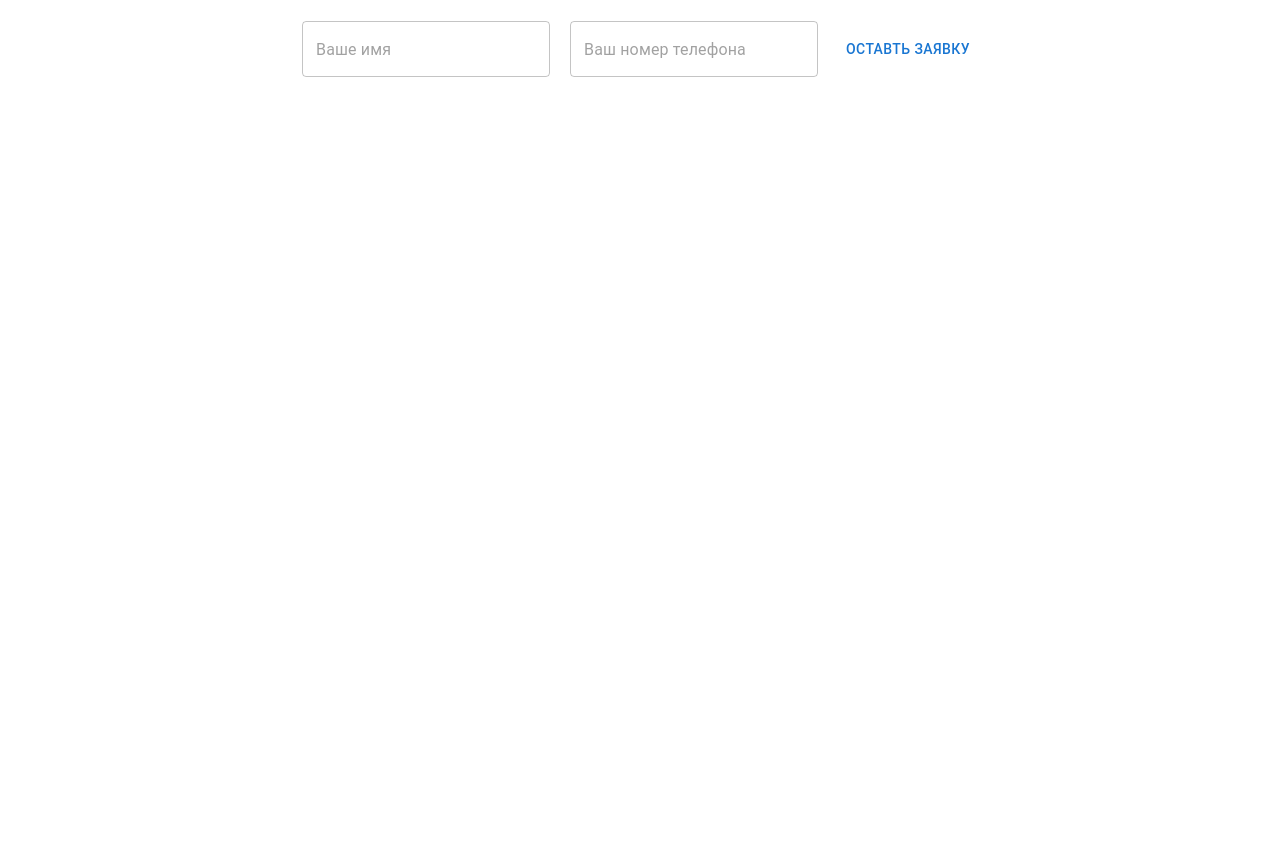
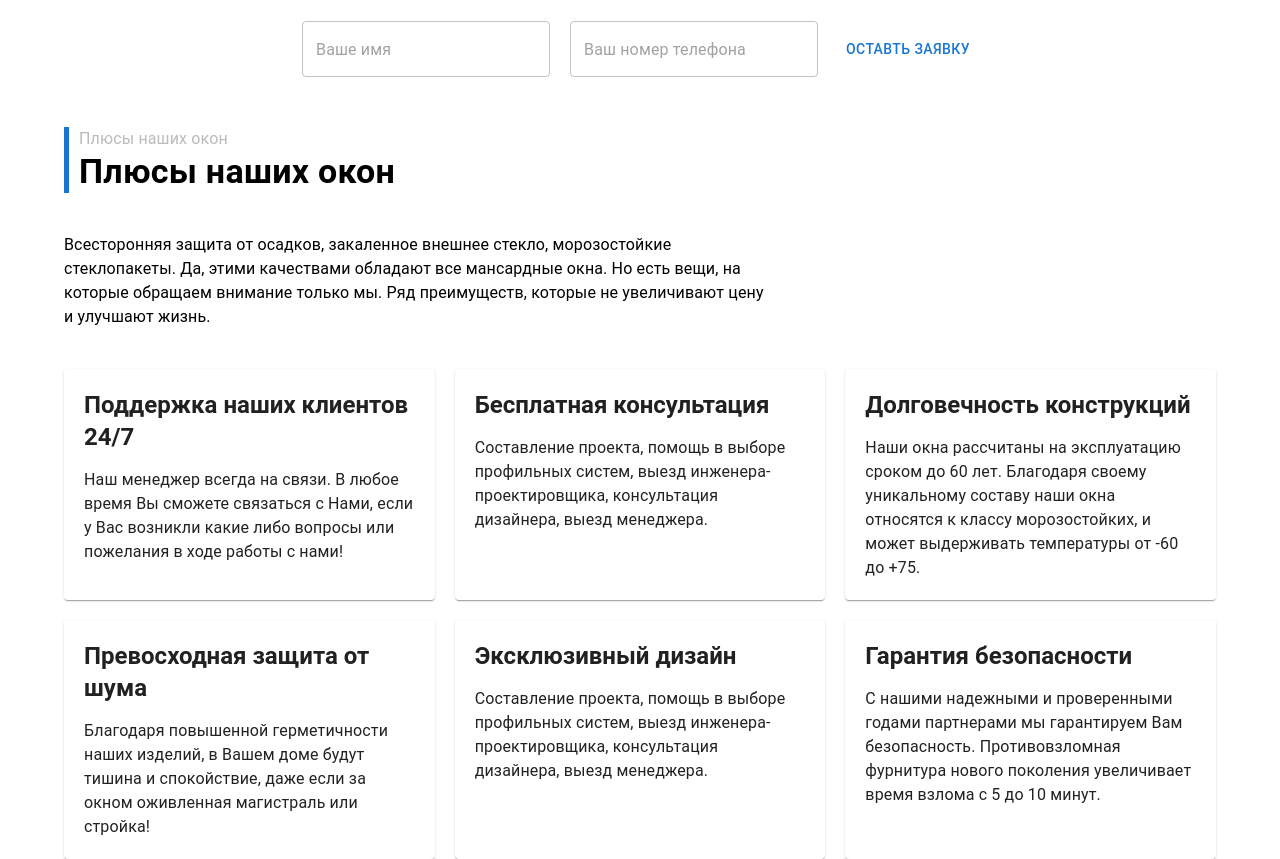
Before and after one commit to MaxatDzhetenbayev/plastic-window, a React (Vite) app: page / in a window 1280 px wide. Shown: the part 881-1740 px from the top of the page. Before the commit the page ends 1008 px from the top, so only its background shows below. Built offline with nearby package versions, Linux system fonts and the light colour scheme; no server answers.

Commit message:
create: Виджет наши преймущества

```diff
--- a/src/pages/Home/Home.jsx
+++ b/src/pages/Home/Home.jsx
@@ -1,6 +1,5 @@
 import { useAuth } from "@/shared/hooks/useAuth";
-import { Hero } from "@/widgets";
-import { SubmitForm } from "@/widgets/submit-form/ui/SubmitForm";
+import { Hero, OurAdvatages, SubmitForm } from "@/widgets";
 import { Box } from "@mui/material";
 import React from "react";
 
@@ -12,6 +11,7 @@ export const Home = () => {
     <Box>
       <Hero />
       <SubmitForm />
+      <OurAdvatages />
     </Box>
   );
 };
--- a/src/widgets/index.js
+++ b/src/widgets/index.js
@@ -2,3 +2,5 @@ export { Header } from "./header";
 export { ProfileCard } from "./profile-card";
 export { SignInForm } from "./sign-in-form";
 export { Hero } from "./hero/Hero";
+export { OurAdvatages} from "./our-advantages";
+export { SubmitForm} from "./submit-form";
--- /dev/null
+++ b/src/widgets/our-advantages/index.js
@@ -0,0 +1 @@
+export { OurAdvatages } from "./ui/OurAdvatages";
--- /dev/null
+++ b/src/widgets/our-advantages/ui/OurAdvatages.jsx
@@ -0,0 +1,84 @@
+import { Box, Card, Container, Typography } from "@mui/material";
+import React from "react";
+
+const advantages = [
+  {
+    title: "Поддержка наших клиентов 24/7",
+    content:
+      "Наш менеджер всегда на связи. В любое время Вы сможете связаться с Нами, если у Вас возникли какие либо вопросы или пожелания в ходе работы с нами!",
+  },
+  {
+    title: "Бесплатная консультация",
+    content:
+      "Составление проекта, помощь в выборе профильных систем, выезд инженера-проектировщика, консультация дизайнера, выезд менеджера.",
+  },
+  {
+    title: "Долговечность конструкций",
+    content:
+      "Наши окна рассчитаны на эксплуатацию сроком до 60 лет. Благодаря своему уникальному составу наши окна относятся к классу морозостойких, и может выдерживать температуры от -60 до +75.",
+  },
+  {
+    title: "Превосходная защита от шума",
+    content:
+      "Благодаря повышенной герметичности наших изделий, в Вашем доме будут тишина и спокойствие, даже если за окном оживленная магистраль или стройка!",
+  },
+  {
+    title: "Эксклюзивный дизайн",
+    content:
+      "Составление проекта, помощь в выборе профильных систем, выезд инженера-проектировщика, консультация дизайнера, выезд менеджера.",
+  },
+  {
+    title: "Гарантия безопасности",
+    content:
+      "С нашими надежными и проверенными годами партнерами мы гарантируем Вам безопасность. Противовзломная фурнитура нового поколения увеличивает время взлома с 5 до 10 минут.",
+  },
+];
+
+export const OurAdvatages = () => {
+  return (
+    <Container>
+      <Box sx={{ borderLeft: "5px solid #1976d2", paddingLeft: "10px" }}>
+        <Typography sx={{ color: "#BBBBBB" }} variant="body1" content="body1">
+          Плюсы наших окон
+        </Typography>
+        <Typography variant="h4" content="h2" sx={{ fontWeight: 600 }}>
+          Плюсы наших окон
+        </Typography>
+      </Box>
+      <Typography
+        variant="body1"
+        content="body1"
+        sx={{ maxWidth: "700px", marginTop: "40px" }}
+      >
+        Всесторонняя защита от осадков, закаленное внешнее стекло, морозостойкие
+        стеклопакеты. Да, этими качествами обладают все мансардные окна. Но есть
+        вещи, на которые обращаем внимание только мы. Ряд преимуществ, которые
+        не увеличивают цену и улучшают жизнь.
+      </Typography>
+      <Box
+        sx={{
+          marginTop: "40px",
+          display: "flex",
+          flexWrap: "wrap",
+          justifyContent: "space-between",
+          gap: "20px",
+        }}
+      >
+        {advantages.map(({ title, content }) => (
+          <Card sx={{ padding: "20px", flexBasis: "300px", flexGrow: 1 }}>
+            <Typography variant="h5" content="h3" sx={{ fontWeight: 600 }}>
+              {title}
+            </Typography>
+            <Typography
+              sx={{ marginTop: "15px" }}
+              variant="body1"
+              content="body1"
+            >
+              {content}
+            </Typography>
+          </Card>
+        ))}
+      </Box>
+    </Container>
+  );
+};
--- a/src/widgets/submit-form/index.js
+++ b/src/widgets/submit-form/index.js
@@ -0,0 +1 @@
+export {SubmitForm} from './ui/SubmitForm'
```
